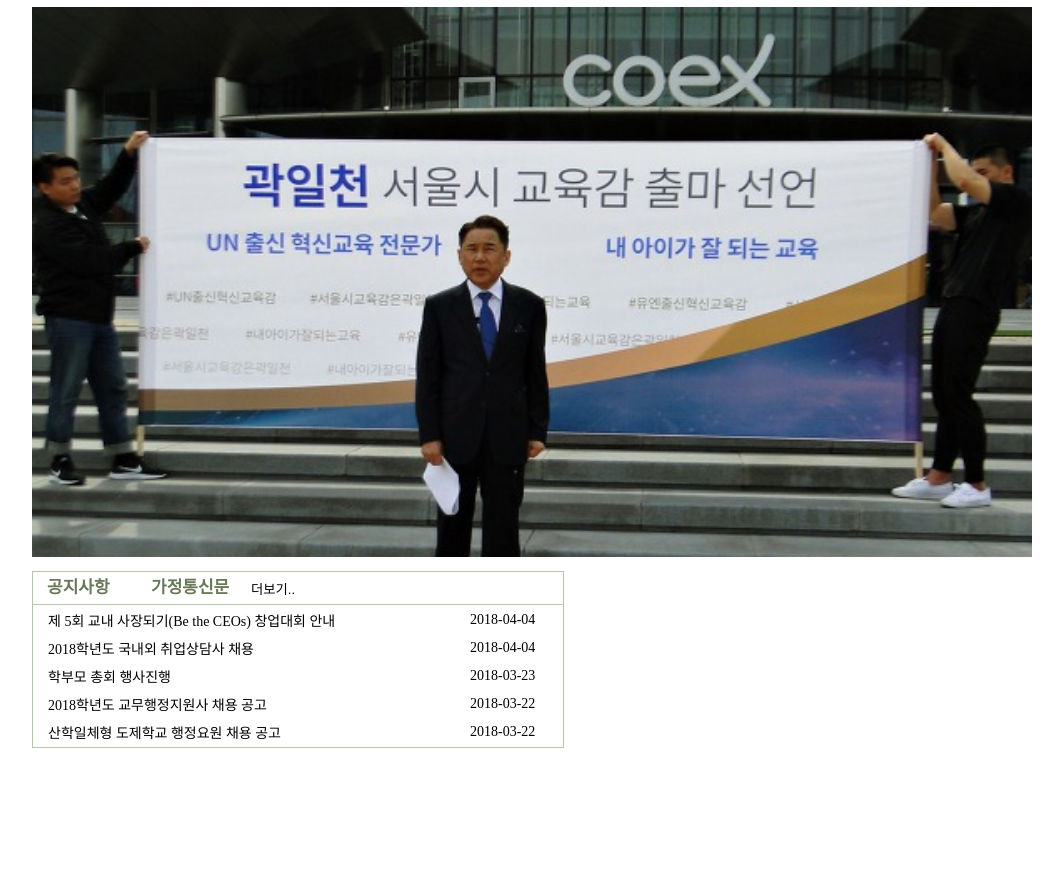
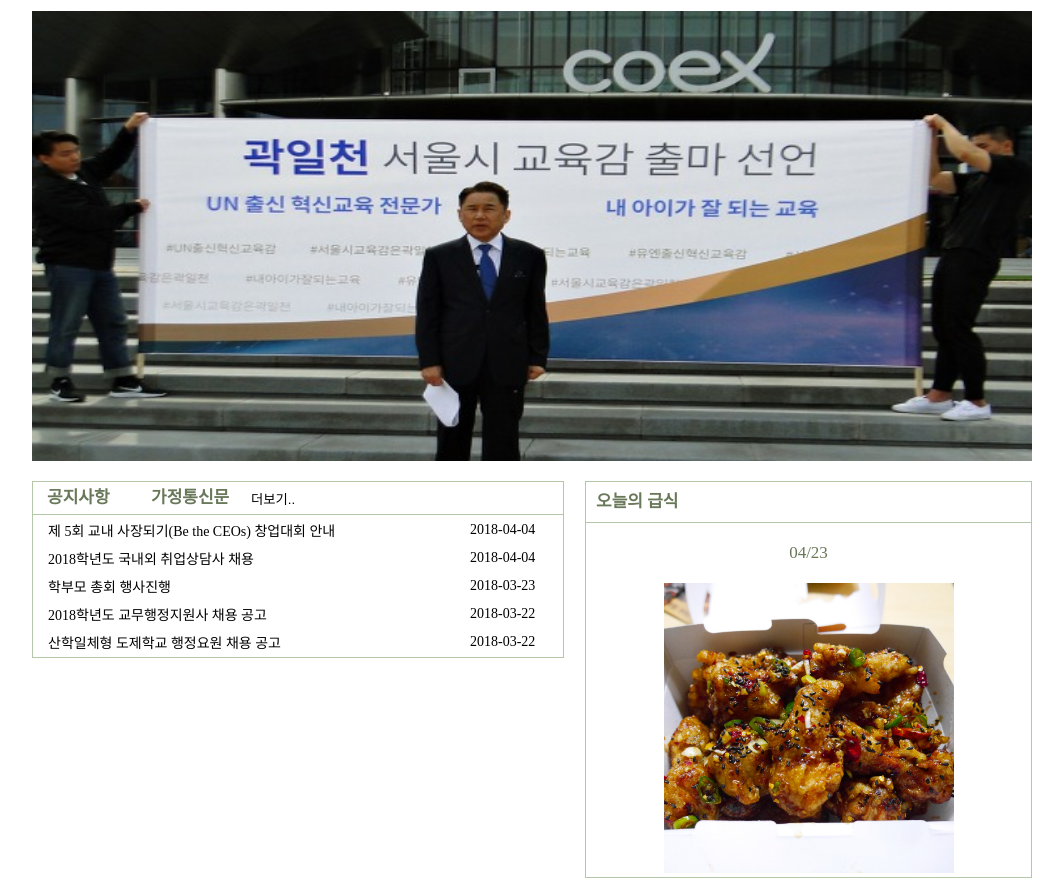
Before and after one commit to rlatldms0133/2018web2, a plain HTML site: page sdhs0413/index.html in a window 1280 px wide. Shown: the part 73-951 px from the top of the page, without its empty margins (108-1171 px from the left). Before the commit the page ends 821 px from the top, so only its background shows below. Drawn offline with nearby package versions, Linux system fonts and the light colour scheme.

Commit message:
급식안내란 틀 추가

```diff
--- a/sdhs0413/css/index.css
+++ b/sdhs0413/css/index.css
@@ -24,12 +24,12 @@ li {list-style: none; text-align: center; font-size: 14px;}
 .search {width:160px; height:30px; float: right; line-height: 47px;}
 .search > input {width: 150px; height: 25px;}
 section {width: 1000px; height: auto; float: left;}
-#main_slider {width: 1000px; height: 550px; float: left; overflow: hidden; margin-top: 10px;}
-#img_box {width: 400%; height: 550px; float: left; z-index: 1; position: relative;}
-#img_box img {width: 1000px; height: 550px;}
-#img_box li {width: 1000px; height:550px; float: left;}
+#main_slider {width: 1000px; height: 450px; float: left; overflow: hidden; margin-top: 14px;}
+#img_box {width: 400%; height: 450px; float: left; z-index: 1; position: relative;}
+#img_box img {width: 1000px; height: 450px;}
+#img_box li {width: 1000px; height:450px; float: left;}
 
-.notice_sea {width: 530px; height: 175px; float: left; margin-top: 14px; border: 1px solid rgba(84, 128,58,0.44);}
+.notice_sea {width: 530px; height: 175px; float: left; margin-top: 20px; border: 1px solid rgba(84, 128,58,0.44);}
 #notice_top {width: 530px; height: 32px; border-bottom: 1px solid rgba(84, 128,58,0.44);}
 #notice_top > p {width: 90px; height: 30px; font-size: 17px; font-weight: bold; color: #687859; line-height: 32px; margin-left: 14px; float: left; cursor: pointer;}
 .notice_sea table {margin-left: 13px; float: left;}
@@ -40,3 +40,9 @@ section {width: 1000px; height: auto; float: left;}
 .notice_table td {font-size: 14px;}
 .table1 {width: 420px;}
 #click_table2 {position: absolute; display: none;}
+
+.today_bap {width: 445px; height: 395px; float: left; border: 1px solid rgba(84, 128,58,0.44); margin-top: 20px; margin-left: 21px;}
+.today_bap > #today_bapp {width: 95px; height: 40px; font-size: 17px; font-weight: bold; color: #687859; line-height: 40px; margin-left: 10px;}
+.bap_box {width: 445px; height: 290px; padding-top: 20px;  text-align: center;}
+#bapdate {font-size: 17px;  color: #687859; text-align: center; border-top: 1px solid rgba(84, 128,58,0.44); padding-top: 20px; line-height: 20px;}
+.bap_box img {height: 290px;}
--- a/sdhs0413/index.html
+++ b/sdhs0413/index.html
@@ -122,6 +122,13 @@
                 </table>
             </div>
         </div>
+        <div class="today_bap">
+            <p id="today_bapp">오늘의 급식</p>
+            <p id="bapdate">04/23</p>
+            <div class="bap_box">
+                <img src="./img/bap2.jpg" alt="">
+            </div>
+        </div>
     </section>
 </div>
 </body>
```
Also changed, not shown: sdhs0413/img/bap1.PNG (added), sdhs0413/img/bap2.jpg (added).
